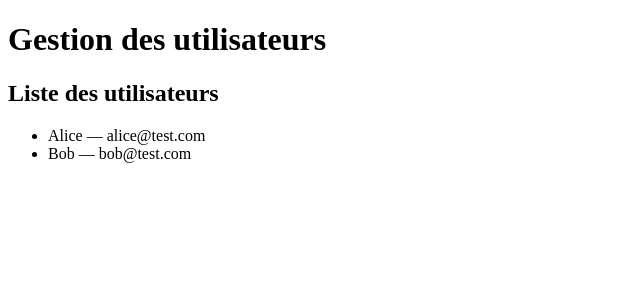
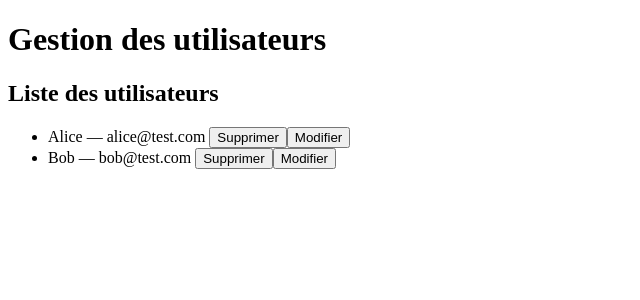
Before and after one commit to Asmahan355/Shpping_with_Asmahan, an Angular app in the folder user-management/: page /users in a window 1280 px wide. Shown: the top 300 px of the page, without its empty margins (0-640 px from the left). Built offline with nearby package versions, Linux system fonts and the light colour scheme.

Commit message:
Ajout de la suppression et de la modification des utilisateurs

```diff
--- a/user-management/src/app/app.routes.ts
+++ b/user-management/src/app/app.routes.ts
@@ -7,5 +7,6 @@ export const routes: Routes = [
   { path: '', redirectTo: 'users', pathMatch: 'full' },
   { path: 'users', component: UserListComponent },
   { path: 'users/:id', component: UserDetail },
-  { path: 'add-user', component: UserFormComponent }
+  { path: 'add-user', component: UserFormComponent },
+  {path:'users/edit/:id',component:UserFormComponent}
 ];
--- a/user-management/src/app/core/services/user.service.ts
+++ b/user-management/src/app/core/services/user.service.ts
@@ -72,4 +72,18 @@ export class UserService {
     const users = this.getUsers().filter(u => u.id !== id);
     localStorage.setItem(this.storageKey, JSON.stringify(users));
   }
+    getUserById(id: number):User | undefined {
+      return this.getUsers().find(user=>user.id===id);
+  }
+    updateUser(id: number, data: { name: string; email: any; }):void{
+      const users = this.getUsers();
+    for (let i = 0; i < users.length; i++) {
+    if (users[i].id === id) {
+      users[i].name = data.name;
+      users[i].email = data.email;
+      break;
+    }
+  }
+      localStorage.setItem(this.storageKey, JSON.stringify(users));
+  }
 }
--- a/user-management/src/app/pages/users/user-form/user-form.ts
+++ b/user-management/src/app/pages/users/user-form/user-form.ts
@@ -2,6 +2,7 @@ import { Component } from '@angular/core';
 import { CommonModule } from '@angular/common';
 import { ReactiveFormsModule, FormBuilder, Validators, FormGroup } from '@angular/forms';
 import { UserService } from '../../../core/services/user.service';
+import { ActivatedRoute, Router } from '@angular/router';
 
 @Component({
   selector: 'app-user-form',
@@ -12,28 +13,61 @@ import { UserService } from '../../../core/services/user.service';
 export class UserFormComponent {
 
   userForm!: FormGroup;
-
+  //Le constructeur = au chargement de la page
+  // Il se passe UNE fois.
   constructor(
     private fb: FormBuilder,
-    private userService: UserService
+    private userService: UserService,
+    private route: ActivatedRoute, //pour lire l’URL
+    private router: Router         //pour rediriger après l’ajout ou la modification d’un utilisateur
   ) {
+    // Initialiser le formulaire
+    // créer le formulaire avec les champs name et email, et ajouter des validateurs
+    //  pour s’assurer que les champs sont remplis et que l’email est valide
     this.userForm = this.fb.group({
       name: ['', Validators.required],
       email: ['', [Validators.required, Validators.email]]
     });
+
+    //est-ce qu’il y a un id dans l’URL ?
+    // Si oui :
+    // on remplit le formulaire
+    // sinon → on ne fait rien
+
+    const id = Number(this.route.snapshot.paramMap.get('id'));
+    if(id){
+      const user=this.userService.getUserById(id);
+      if(user){
+        this.userForm.patchValue({
+          name:user.name,
+          email:user.email
+        });
+
+      }
+
+    }
+
   }
 
   onSubmit(): void {
     if (this.userForm.invalid) {
       return;
     }
+    const id = Number(this.route.snapshot.paramMap.get('id'));
+    if(id){
+      this.userService.updateUser(id,{
+        name:this.userForm.value.name!,
+        email:this.userForm.value.email!
+      });
+
+    }else{
 
     this.userService.addUser({
       id: Date.now(),
       name: this.userForm.value.name!,
       email: this.userForm.value.email!
     });
-
-    this.userForm.reset();
+  }
+    this.router.navigate(['/users']);
   }
 }
--- a/user-management/src/app/pages/users/user-list/user-list.html
+++ b/user-management/src/app/pages/users/user-list/user-list.html
@@ -3,5 +3,11 @@
 <ul>
   <li *ngFor="let user of users">
     {{ user.name }} — {{ user.email }}
+    <button (click)="deleteUser(user.id)">
+      Supprimer
+    </button>
+    <button [routerLink]="['/users/edit',user.id]">
+      Modifier
+    </button>
   </li>
 </ul>
--- a/user-management/src/app/pages/users/user-list/user-list.ts
+++ b/user-management/src/app/pages/users/user-list/user-list.ts
@@ -1,12 +1,13 @@
 import { Component, OnInit } from '@angular/core';
 import { CommonModule } from '@angular/common';
+import { RouterModule } from '@angular/router';
 import { UserService } from '../../../core/services/user.service';
 import { User } from '../../../core/models/user.model';
 
 @Component({
   selector: 'app-user-list',
   standalone: true,
-  imports: [CommonModule],
+  imports: [CommonModule,RouterModule],
   templateUrl: './user-list.html'
 })
 export class UserListComponent implements OnInit{
@@ -16,4 +17,9 @@ export class UserListComponent implements OnInit{
   ngOnInit(): void {
     this.users = this.userService.getUsers();
   }
+  deleteUser(id:number):void{
+    this.userService.deleteUser(id);
+    this.users = this.userService.getUsers();
+  }
+
 }
```
